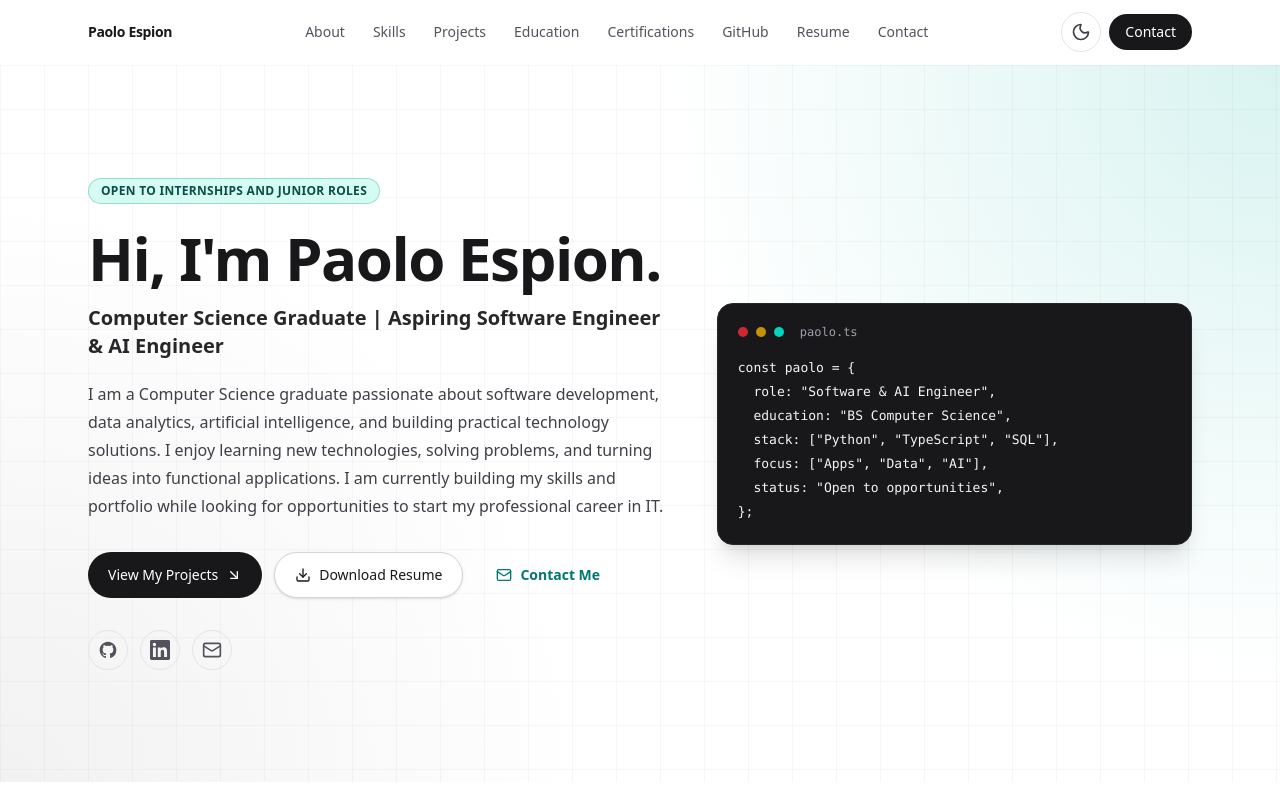
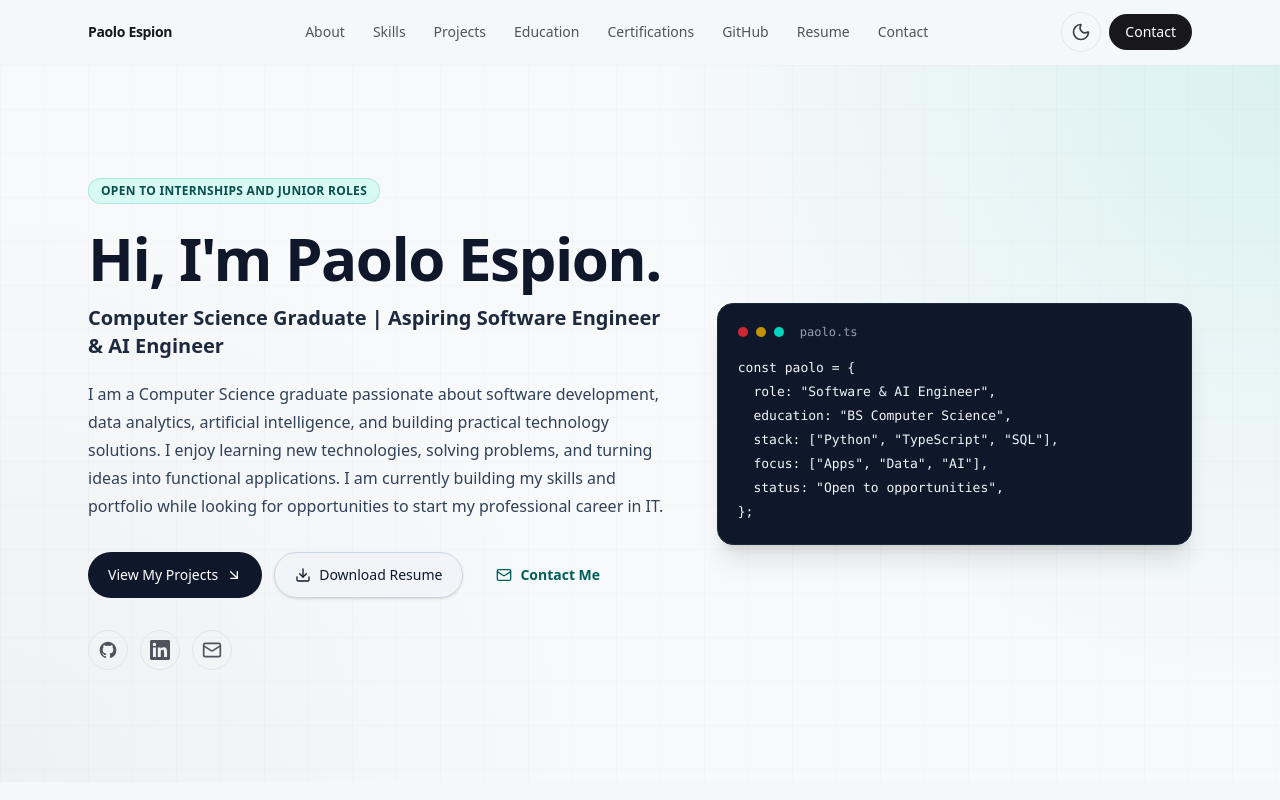
Before and after one commit to Sohee119/my-portfolio, a Next.js app: page / in a window 1280 px wide. Shown: the top 800 px of the page. Built offline with nearby package versions, Linux system fonts and the light colour scheme.

Commit message:
adjust light theme

```diff
--- a/app/layout.tsx
+++ b/app/layout.tsx
@@ -87,7 +87,7 @@ export default function RootLayout({
         <script dangerouslySetInnerHTML={{ __html: themeScript }} />
         <script type="application/ld+json" dangerouslySetInnerHTML={{ __html: JSON.stringify(jsonLd) }} />
       </head>
-      <body className="bg-white text-slate-900 dark:bg-slate-950 dark:text-slate-100 transition-colors duration-200">
+      <body className="bg-slate-100/70 text-slate-900 dark:bg-slate-950 dark:text-slate-100 transition-colors duration-200">
         {children}
       </body>
     </html>
--- a/components/Hero.tsx
+++ b/components/Hero.tsx
@@ -4,36 +4,36 @@ import { SocialLinks } from "@/components/SocialLinks";
 
 export function Hero() {
   return (
-    <section id="top" className="relative overflow-hidden">
+    <section id="top" className="relative overflow-hidden bg-slate-50/80 dark:bg-transparent">
       {/* Background Grids & Radial Overlays */}
       <div
         aria-hidden="true"
-        className="pointer-events-none absolute inset-0 bg-[radial-gradient(circle_at_top_right,rgba(20,184,166,0.16),transparent_42%),radial-gradient(circle_at_bottom_left,rgba(24,24,27,0.06),transparent_40%)] dark:bg-[radial-gradient(circle_at_top_right,rgba(45,212,191,0.12),transparent_42%),radial-gradient(circle_at_bottom_left,rgba(255,255,255,0.04),transparent_40%)]"
+        className="pointer-events-none absolute inset-0 bg-[radial-gradient(circle_at_top_right,rgba(20,184,166,0.12),transparent_42%),radial-gradient(circle_at_bottom_left,rgba(24,24,27,0.04),transparent_40%)] dark:bg-[radial-gradient(circle_at_top_right,rgba(45,212,191,0.12),transparent_42%),radial-gradient(circle_at_bottom_left,rgba(255,255,255,0.04),transparent_40%)]"
       />
       <div
         aria-hidden="true"
-        className="pointer-events-none absolute inset-0 opacity-40 [background-image:linear-gradient(to_right,rgba(24,24,27,0.08)_1px,transparent_1px),linear-gradient(to_bottom,rgba(24,24,27,0.08)_1px,transparent_1px)] [background-size:44px_44px] dark:opacity-20"
+        className="pointer-events-none absolute inset-0 opacity-30 [background-image:linear-gradient(to_right,rgba(24,24,27,0.06)_1px,transparent_1px),linear-gradient(to_bottom,rgba(24,24,27,0.06)_1px,transparent_1px)] [background-size:44px_44px] dark:opacity-20"
       />
 
       <div className="relative mx-auto grid max-w-6xl items-center gap-12 px-4 py-20 sm:px-6 lg:grid-cols-[1.1fr_0.9fr] lg:py-28">
         <div>
           {/* Status Badge */}
-          <p className="inline-flex items-center rounded-full border border-teal-600/30 bg-teal-100/80 px-3 py-1 text-xs font-semibold tracking-wide text-teal-900 uppercase dark:border-teal-500/20 dark:bg-teal-500/10 dark:text-teal-300">
+          <p className="inline-flex items-center rounded-full border border-teal-600/20 bg-teal-100/70 px-3 py-1 text-xs font-semibold tracking-wide text-teal-900 uppercase dark:border-teal-500/20 dark:bg-teal-500/10 dark:text-teal-300">
             Open to internships and junior roles
           </p>
 
           {/* Greeting / Title */}
-          <h1 className="mt-6 text-4xl font-extrabold tracking-tight text-zinc-900 sm:text-5xl lg:text-6xl dark:text-white">
+          <h1 className="mt-6 text-4xl font-extrabold tracking-tight text-slate-900 sm:text-5xl lg:text-6xl dark:text-white">
             {site.hero.greeting}
           </h1>
 
           {/* Job Title Subtitle */}
-          <p className="mt-4 text-lg font-semibold text-zinc-800 sm:text-xl dark:text-zinc-200">
+          <p className="mt-4 text-lg font-semibold text-slate-800 sm:text-xl dark:text-slate-200">
             {site.title}
           </p>
 
           {/* Description Paragraph */}
-          <p className="mt-5 max-w-2xl text-base leading-7 text-zinc-700 dark:text-zinc-300">
+          <p className="mt-5 max-w-2xl text-base leading-7 text-slate-700 dark:text-slate-300">
             {site.hero.description}
           </p>
 
@@ -41,7 +41,7 @@ export function Hero() {
           <div className="mt-8 flex flex-col gap-3 sm:flex-row sm:flex-wrap">
             <a
               href="#projects"
-              className="inline-flex items-center justify-center gap-2 rounded-full bg-zinc-900 px-5 py-3 text-sm font-medium text-white transition hover:-translate-y-0.5 hover:bg-zinc-800 focus-visible:outline-2 focus-visible:outline-offset-2 focus-visible:outline-teal-500 dark:bg-white dark:text-zinc-950 dark:hover:bg-zinc-200"
+              className="inline-flex items-center justify-center gap-2 rounded-full bg-slate-900 px-5 py-3 text-sm font-medium text-white transition hover:-translate-y-0.5 hover:bg-slate-800 focus-visible:outline-2 focus-visible:outline-offset-2 focus-visible:outline-teal-500 dark:bg-white dark:text-slate-950 dark:hover:bg-slate-200"
             >
               View My Projects
               <ArrowDownRight className="h-4 w-4" />
@@ -49,14 +49,14 @@ export function Hero() {
             <a
               href={site.resumePath}
               download="ESPION_RESUME.pdf"
-              className="inline-flex items-center justify-center gap-2 rounded-full border border-zinc-300 bg-white px-5 py-3 text-sm font-medium text-zinc-900 shadow-sm transition hover:-translate-y-0.5 hover:border-teal-500 hover:bg-zinc-50 focus-visible:outline-2 focus-visible:outline-offset-2 focus-visible:outline-teal-500 dark:border-zinc-700 dark:bg-zinc-900 dark:text-zinc-100 dark:hover:bg-zinc-800"
+              className="inline-flex items-center justify-center gap-2 rounded-full border border-slate-300 bg-slate-100/80 px-5 py-3 text-sm font-medium text-slate-900 shadow-sm transition hover:-translate-y-0.5 hover:border-teal-500 hover:bg-slate-200/80 focus-visible:outline-2 focus-visible:outline-offset-2 focus-visible:outline-teal-500 dark:border-slate-700 dark:bg-slate-900 dark:text-slate-100 dark:hover:bg-slate-800"
             >
               <Download className="h-4 w-4" />
               Download Resume
             </a>
             <a
               href={`mailto:${site.email}`}
-              className="inline-flex items-center justify-center gap-2 rounded-full border border-transparent px-5 py-3 text-sm font-semibold text-teal-700 transition hover:bg-teal-50 focus-visible:outline-2 focus-visible:outline-offset-2 focus-visible:outline-teal-500 dark:text-teal-300 dark:hover:bg-teal-500/10"
+              className="inline-flex items-center justify-center gap-2 rounded-full border border-transparent px-5 py-3 text-sm font-semibold text-teal-800 transition hover:bg-teal-500/10 focus-visible:outline-2 focus-visible:outline-offset-2 focus-visible:outline-teal-500 dark:text-teal-300"
             >
               <Mail className="h-4 w-4" />
               Contact Me
@@ -70,14 +70,14 @@ export function Hero() {
 
         {/* Terminal Window Widget */}
         <div className="relative">
-          <div className="rounded-2xl border border-zinc-800 bg-zinc-900 p-5 shadow-xl">
+          <div className="rounded-2xl border border-slate-800 bg-slate-900 p-5 shadow-xl">
             <div className="mb-4 flex items-center gap-2">
               <span className="h-2.5 w-2.5 rounded-full bg-red-500/80" />
               <span className="h-2.5 w-2.5 rounded-full bg-yellow-500/80" />
               <span className="h-2.5 w-2.5 rounded-full bg-teal-400" />
-              <span className="ml-2 font-mono text-xs text-zinc-400">paolo.ts</span>
+              <span className="ml-2 font-mono text-xs text-slate-400">paolo.ts</span>
             </div>
-            <pre className="overflow-x-auto font-mono text-[13px] leading-6 text-zinc-100">
+            <pre className="overflow-x-auto font-mono text-[13px] leading-6 text-slate-100">
               <code>
                 {`const paolo = {
   role: "Software & AI Engineer",
```
